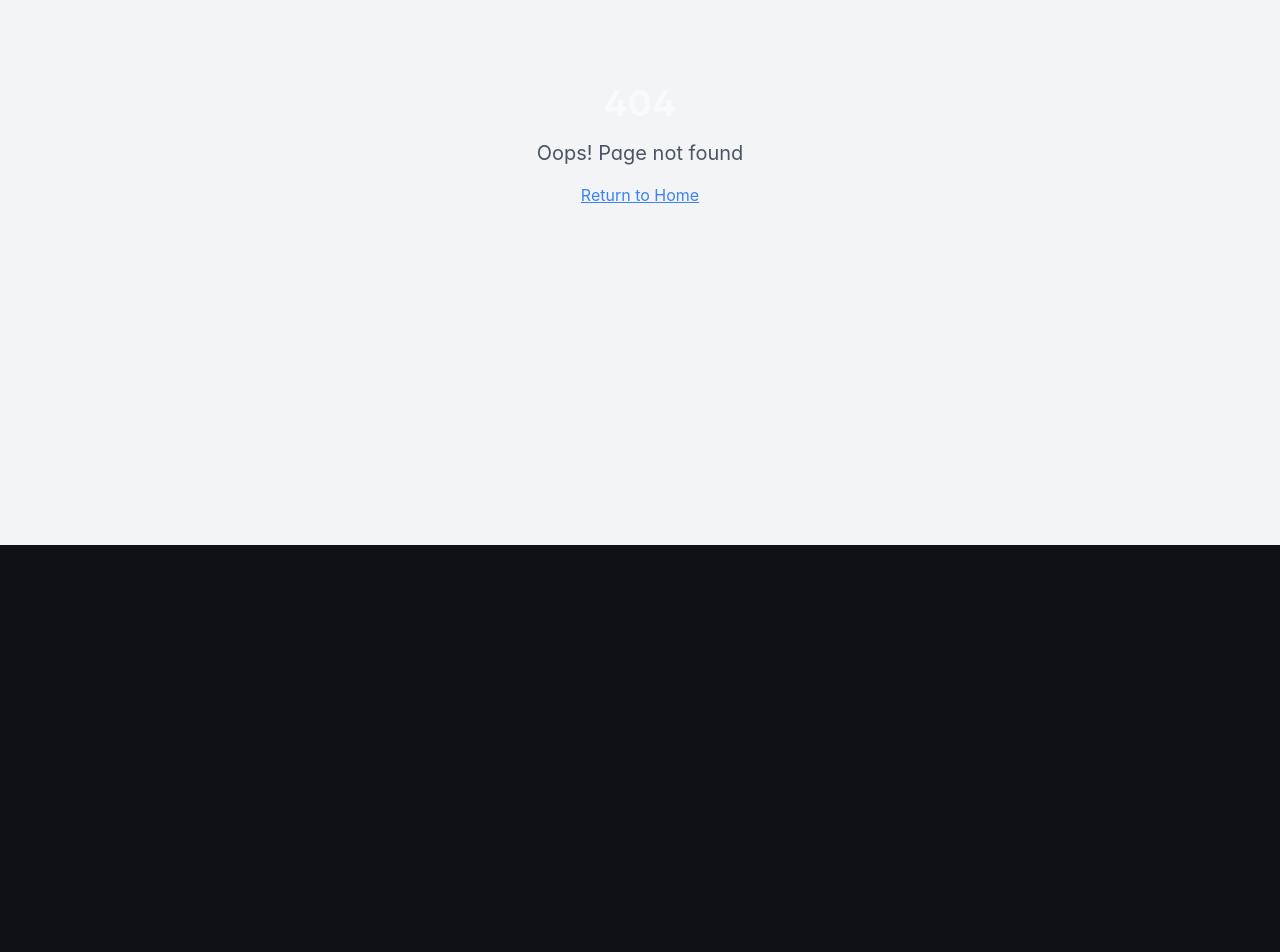
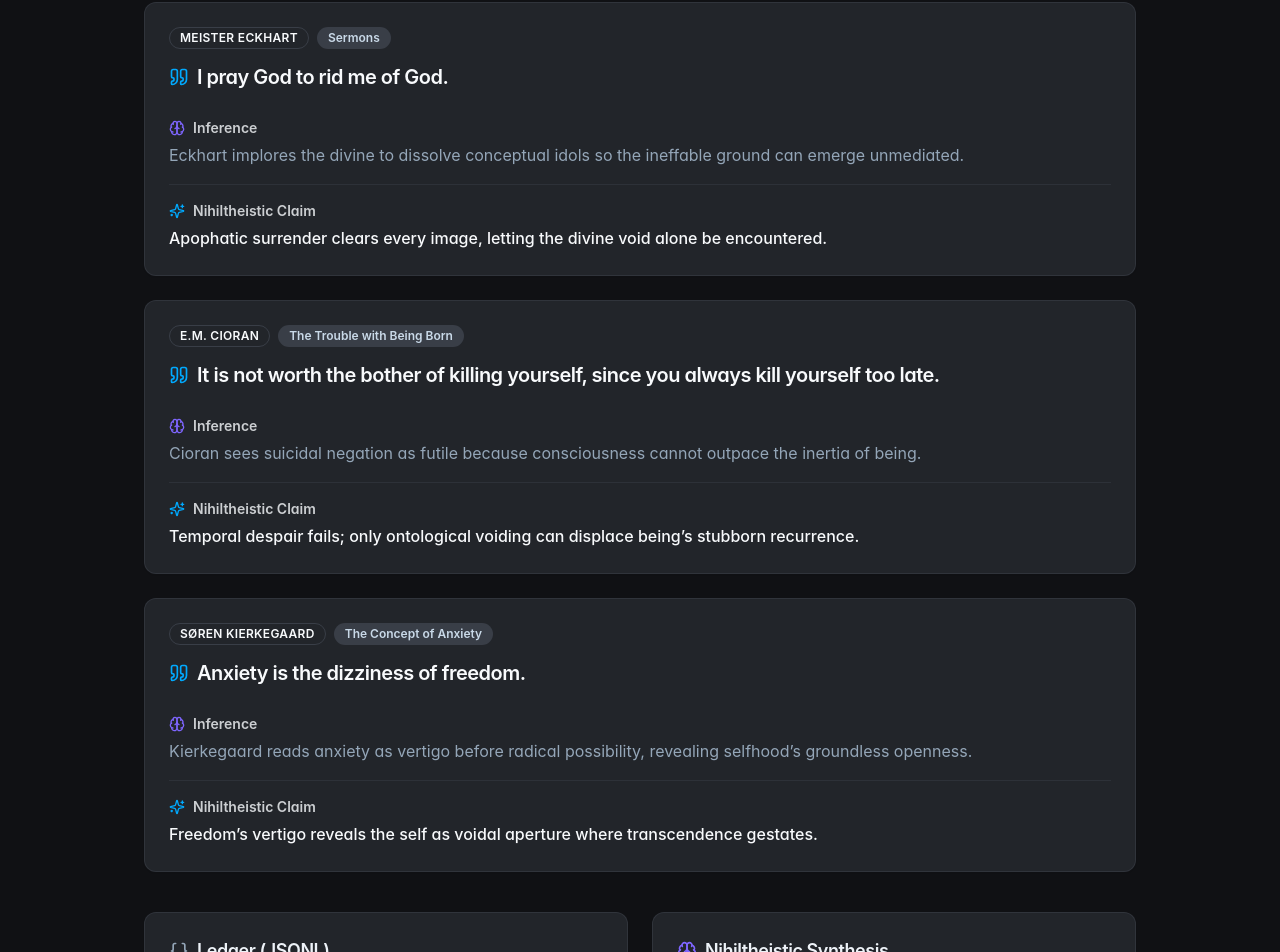
Before and after one commit to AtheistWhoIsATheist/void-resonance-notes, a React (Vite) app: page /journal314 in a window 1280 px wide. Before the commit this address had no page. Shown: the part 255-1207 px from the top of the page. Before the commit the page ends 800 px from the top, so only its background shows below. Built offline with nearby package versions, Linux system fonts and the light colour scheme.

Commit message:
Add Journal314 ledger view

```diff
--- a/src/App.tsx
+++ b/src/App.tsx
@@ -9,6 +9,7 @@ import PhilosophyLab from "./pages/PhilosophyLab";
 import Nihilism from "./pages/Nihilism";
 import Nihiltheism from "./pages/Nihiltheism";
 import Analysis from "./pages/Analysis";
+import Journal314 from "./pages/Journal314";
 import NotFound from "./pages/NotFound";
 
 const queryClient = new QueryClient();
@@ -26,6 +27,7 @@ const App = () => (
           <Route path="/nihilism" element={<Nihilism />} />
           <Route path="/nihiltheism" element={<Nihiltheism />} />
           <Route path="/analysis" element={<Analysis />} />
+          <Route path="/journal314" element={<Journal314 />} />
           {/* ADD ALL CUSTOM ROUTES ABOVE THE CATCH-ALL "*" ROUTE */}
           <Route path="*" element={<NotFound />} />
         </Routes>
--- a/src/components/Navigation.tsx
+++ b/src/components/Navigation.tsx
@@ -6,7 +6,8 @@ import {
   Search,
   FileQuestion,
   Lightbulb,
-  Infinity
+  Infinity,
+  NotebookPen
 } from 'lucide-react';
 
 export const Navigation = () => {
@@ -21,6 +22,7 @@ export const Navigation = () => {
     { path: '/nihilism', label: 'Nihilism', icon: Search },
     { path: '/nihiltheism', label: 'Nihiltheism', icon: Lightbulb },
     { path: '/analysis', label: 'Analysis', icon: FileQuestion },
+    { path: '/journal314', label: 'Journal314', icon: NotebookPen },
   ];
 
   const isActive = (path: string) => location.pathname === path;
--- /dev/null
+++ b/src/lib/journal314-ledger.ts
@@ -0,0 +1,40 @@
+export interface Journal314Entry {
+  id: string;
+  author: string;
+  source: string;
+  quote: string;
+  inference: string;
+  nihiltheisticClaim: string;
+}
+
+export const journal314Ledger: Journal314Entry[] = [
+  {
+    id: 'eckhart-rid-me',
+    author: 'Meister Eckhart',
+    source: 'Sermons',
+    quote: 'I pray God to rid me of God.',
+    inference:
+      'Eckhart implores the divine to dissolve conceptual idols so the ineffable ground can emerge unmediated.',
+    nihiltheisticClaim: 'Apophatic surrender clears every image, letting the divine void alone be encountered.'
+  },
+  {
+    id: 'cioran-too-late',
+    author: 'E.M. Cioran',
+    source: 'The Trouble with Being Born',
+    quote: 'It is not worth the bother of killing yourself, since you always kill yourself too late.',
+    inference:
+      'Cioran sees suicidal negation as futile because consciousness cannot outpace the inertia of being.',
+    nihiltheisticClaim:
+      'Temporal despair fails; only ontological voiding can displace being’s stubborn recurrence.'
+  },
+  {
+    id: 'kierkegaard-anxiety',
+    author: 'Søren Kierkegaard',
+    source: 'The Concept of Anxiety',
+    quote: 'Anxiety is the dizziness of freedom.',
+    inference:
+      'Kierkegaard reads anxiety as vertigo before radical possibility, revealing selfhood’s groundless openness.',
+    nihiltheisticClaim:
+      'Freedom’s vertigo reveals the self as voidal aperture where transcendence gestates.'
+  }
+];
--- /dev/null
+++ b/src/pages/Journal314.tsx
@@ -0,0 +1,120 @@
+import { Navigation } from '@/components/Navigation';
+import { Card, CardContent, CardHeader, CardTitle } from '@/components/ui/card';
+import { Badge } from '@/components/ui/badge';
+import { Separator } from '@/components/ui/separator';
+import { Sparkles, Quote, Brain, Braces } from 'lucide-react';
+import { journal314Ledger } from '@/lib/journal314-ledger';
+
+const ledgerJsonl = journal314Ledger
+  .map(entry =>
+    JSON.stringify({
+      quote: entry.quote,
+      inference: entry.inference,
+      nt_claim: entry.nihiltheisticClaim,
+      source: `${entry.author}, ${entry.source}`
+    })
+  )
+  .join('\n');
+
+const synthesis = `Eckhart’s plea to be rid of God performs the apophatic plunge that strips divinity of every constricting idol. By erasing conceptual God-images, he opens a naked interval where transcendence survives only as voided radiance. Cioran, staring into the exhaustion of mortal negation, recognizes that ordinary refusals merely delay the inevitable drag of existing. His despair demands a deeper kenosis: an ontological negation that dissolves the very substrate of selfhood so the void can restructure meaning. Kierkegaard’s dizziness of freedom discloses the abyssal condition making such reconfiguration possible. Anxiety is not failure but the phenomenological shimmer of infinite possibility, the vertiginous proof that the self stands over a groundless aperture. Together the three voices chart a Nihiltheistic trajectory: apophatic emptying prepares the terrain, ontological negation shatters residual clinging, and abyssal anxiety becomes the diagnostic sign that the void has been activated as a generative threshold.`;
+
+const Journal314 = () => {
+  return (
+    <div className="min-h-screen bg-background">
+      <Navigation />
+
+      <div className="container mx-auto px-4 py-10 max-w-5xl space-y-10">
+        <header className="text-center space-y-4">
+          <div className="flex items-center justify-center gap-3">
+            <Sparkles className="h-10 w-10 text-synthesis" />
+            <h1 className="text-4xl font-bold bg-gradient-synthesis bg-clip-text text-transparent">
+              Journal314 Ledger — Mini Corpus
+            </h1>
+          </div>
+          <p className="text-lg text-muted-foreground max-w-3xl mx-auto">
+            Extracted quotations with rigorous inferential mapping and compact Nihiltheistic claims tracing the
+            interplay of apophatic void, ontological negation, and abyssal anxiety.
+          </p>
+        </header>
+
+        <section className="space-y-6">
+          {journal314Ledger.map(entry => (
+            <Card key={entry.id} className="border-border/60">
+              <CardHeader className="flex flex-col gap-2">
+                <div className="flex flex-wrap items-center gap-2">
+                  <Badge variant="outline" className="uppercase tracking-wide text-xs">
+                    {entry.author}
+                  </Badge>
+                  <Badge variant="secondary" className="text-xs">
+                    {entry.source}
+                  </Badge>
+                </div>
+                <CardTitle className="text-xl font-semibold text-foreground">
+                  <span className="inline-flex items-center gap-2">
+                    <Quote className="h-5 w-5 text-resonance" />
+                    {entry.quote}
+                  </span>
+                </CardTitle>
+              </CardHeader>
+              <CardContent className="space-y-4">
+                <div>
+                  <div className="flex items-center gap-2 text-sm font-semibold text-foreground/80">
+                    <Brain className="h-4 w-4 text-primary" />
+                    Inference
+                  </div>
+                  <p className="text-muted-foreground leading-relaxed mt-1">
+                    {entry.inference}
+                  </p>
+                </div>
+
+                <Separator className="bg-border/50" />
+
+                <div>
+                  <div className="flex items-center gap-2 text-sm font-semibold text-foreground/80">
+                    <Sparkles className="h-4 w-4 text-resonance" />
+                    Nihiltheistic Claim
+                  </div>
+                  <p className="text-foreground leading-relaxed mt-1 font-medium">
+                    {entry.nihiltheisticClaim}
+                  </p>
+                </div>
+              </CardContent>
+            </Card>
+          ))}
+        </section>
+
+        <section className="grid lg:grid-cols-2 gap-6">
+          <Card className="border-border/60">
+            <CardHeader>
+              <CardTitle className="flex items-center gap-2 text-lg">
+                <Braces className="h-5 w-5 text-muted-foreground" />
+                Ledger (JSONL)
+              </CardTitle>
+            </CardHeader>
+            <CardContent>
+              <pre className="text-xs md:text-sm leading-relaxed bg-muted/30 p-4 rounded-md overflow-x-auto whitespace-pre-wrap">
+                {ledgerJsonl}
+              </pre>
+            </CardContent>
+          </Card>
+
+          <Card className="border-border/60">
+            <CardHeader>
+              <CardTitle className="flex items-center gap-2 text-lg">
+                <Brain className="h-5 w-5 text-primary" />
+                Nihiltheistic Synthesis
+              </CardTitle>
+            </CardHeader>
+            <CardContent>
+              <p className="text-muted-foreground leading-relaxed text-sm md:text-base">
+                {synthesis}
+              </p>
+            </CardContent>
+          </Card>
+        </section>
+      </div>
+    </div>
+  );
+};
+
+export default Journal314;
```
